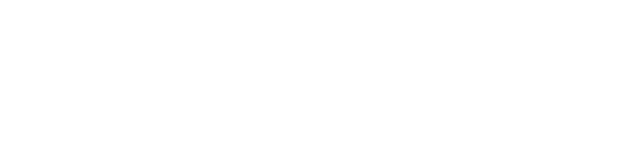
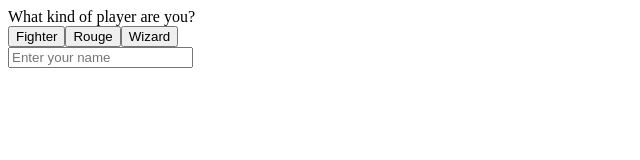
Before and after one commit to christofer41/Adventure_First, a plain HTML site: page index.html in a window 1280 px wide. Shown: the whole page, without its empty margins (0-640 px from the left). Drawn offline with Linux system fonts and the light colour scheme.

Commit message:
Add or remove buttons

```diff
--- a/adventure.js
+++ b/adventure.js
@@ -0,0 +1,34 @@
+let theText = document.getElementById("theText");
+let buttonBox = document.getElementById("btn");
+let singleButton = document.getElementsByTagName("button");
+let buttons;
+let playerClass;
+
+
+/**
+ *
+ * @param {number} buttons - How many buttons we want
+ */
+function changeButtons(buttons){
+    for (let i = 0; i <= singleButton.length; i++) {
+        document.getElementsByTagName("button")[i].remove();
+    }
+    for (let i = 0; i < buttons; i++) {
+        var para = document.createElement("button");
+        buttonBox.appendChild(para);
+    }
+}
+
+buttons = 3;
+changeButtons(buttons);
+theText.innerHTML = "What kind of player are you?"
+singleButton[0].innerHTML = "Fighter";
+singleButton[1].innerHTML = "Rouge";
+singleButton[2].innerHTML = "Wizard";
+
+/*
+
+theText.innerHTML = "You are an " + playerClass;
+singleButton[0].innerHTML = "yay"
+
+*/
--- a/index.html
+++ b/index.html
@@ -5,10 +5,20 @@
     <meta name="viewport" content="width=device-width, initial-scale=1.0">
     <meta http-equiv="X-UA-Compatible" content="ie=edge">
     <link rel="stylesheet" href="adventure.css">
-    <script src="adventure.js"></script>
+    <script defer src="adventure.js"></script>
     <title>Document</title>
 </head>
 <body>
-
+    <div>
+        <div id="theText">
+            <p>text</p>
+        </div>
+        <div id="btn">
+            <button>text</button>
+        </div>
+        <div>
+            <input id="name" placeholder="Enter your name" type="text">
+        </div>
+    </div>
 </body>
 </html>
```
